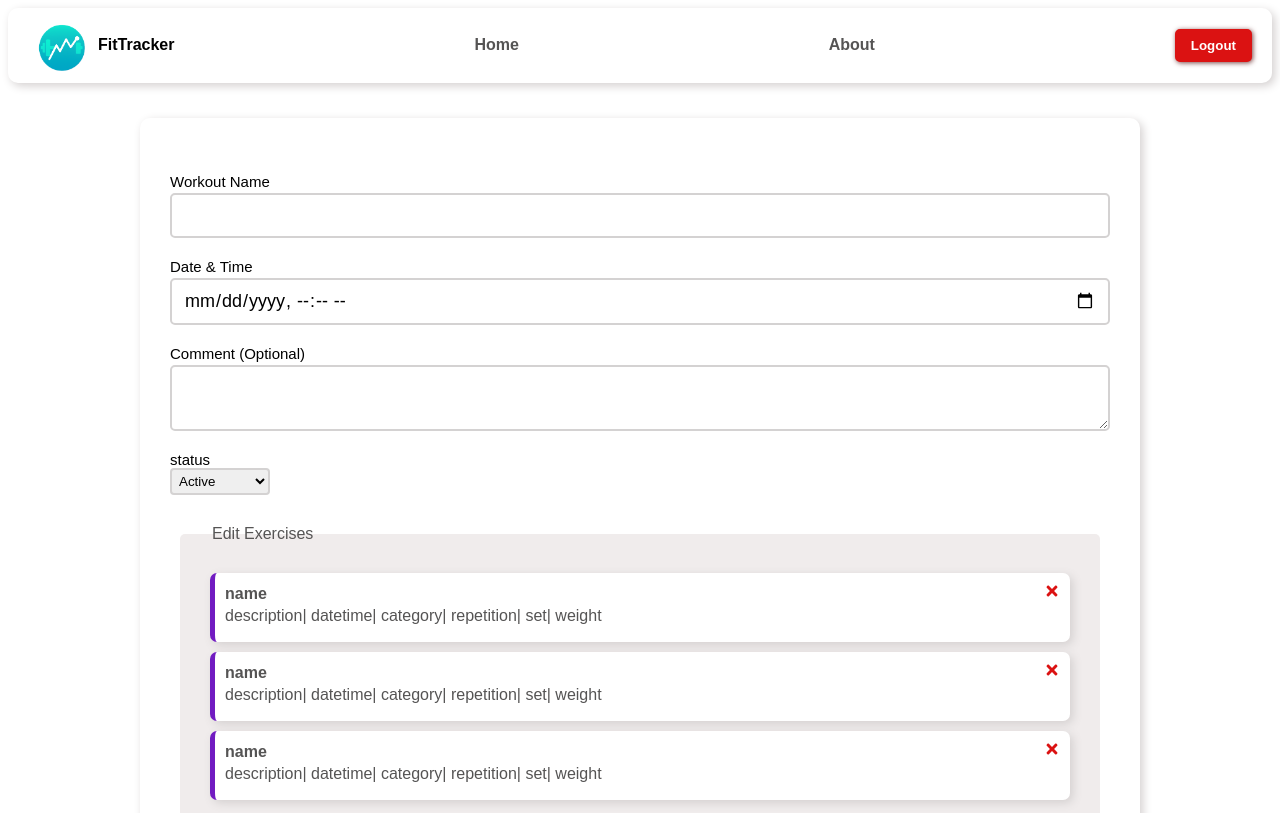
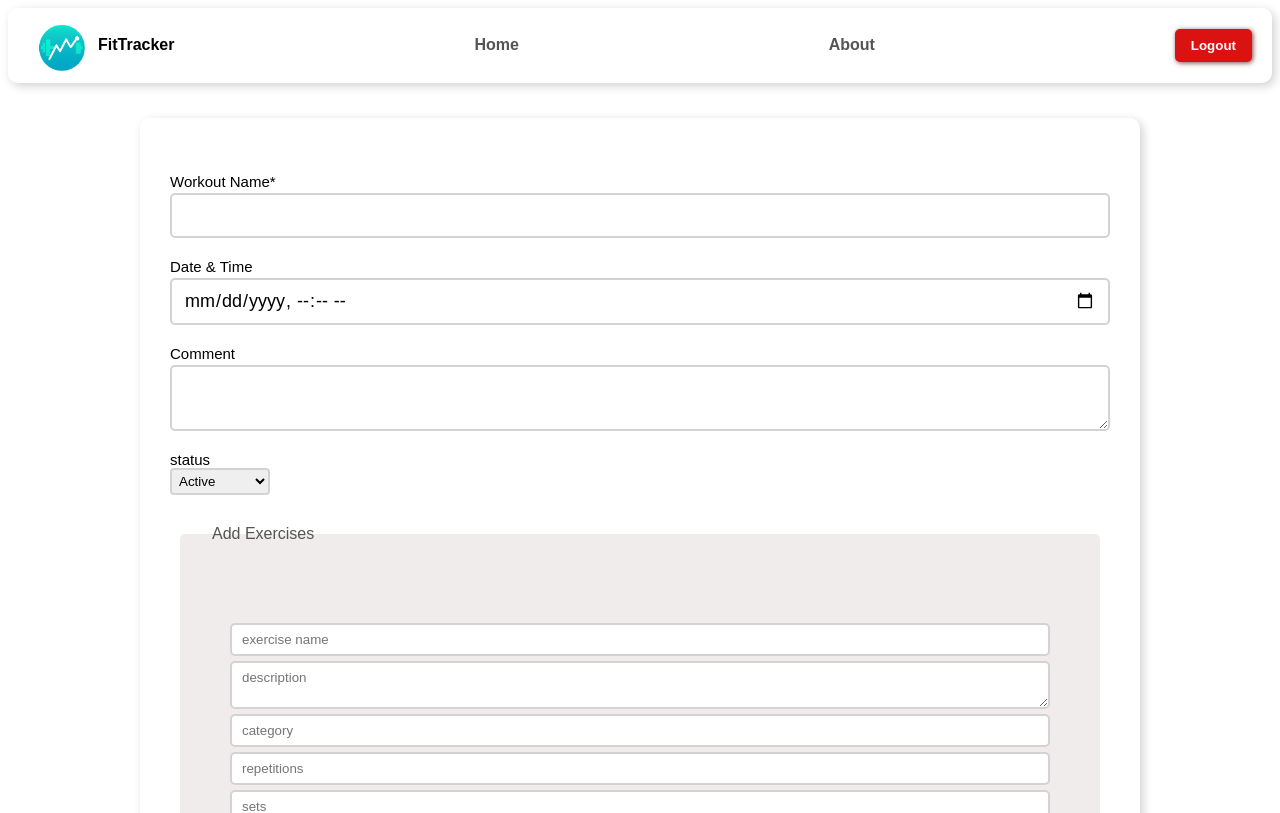
Before and after one commit to fateme-abdellahi/workout_tracker, a React (Vite) app in the folder frontend/workout-tracker/: page /workouts/1/edit in a window 1280 px wide. Shown: the top 813 px of the page. Built offline with nearby package versions, Linux system fonts and the light colour scheme.

Commit message:
add functionality to edit workout page

```diff
--- a/frontend/workout-tracker/src/pages/About.jsx
+++ b/frontend/workout-tracker/src/pages/About.jsx
@@ -24,6 +24,7 @@ export default function About() {
                 <li>Django & Django REST Framework</li>
                 <li>JWT authentication</li>
                 <li>Axios for API calls</li>
+                <li>Formik for handling forms</li>
             </ul>
 
             <h2>Developer</h2>
--- a/frontend/workout-tracker/src/pages/EditWorkout.jsx
+++ b/frontend/workout-tracker/src/pages/EditWorkout.jsx
@@ -1,68 +1,150 @@
 import styles from '../assets/css/AddWorkout.module.css'
 import { FaTimes } from 'react-icons/fa'
-const EditWorkoutPage = ({ workoutId, workoutName, workoutDatetime, workoutComment, workoutStatus, exercises }) => {
-    return <>
-        <form>
-            <label htmlFor="workout-name">Workout Name</label>
-            <input type="text" id="workout-name" required />
+import { Field, ErrorMessage, Form, Formik, useFormikContext } from 'formik';
+import * as yup from 'yup';
+import { useState } from 'react';
+import { requestToApi } from '../assets/js/axios';
+import { useNavigate, useParams } from 'react-router-dom';
+import { toast } from 'react-toastify';
+import { useSelector } from 'react-redux';
+
+const EditWorkoutPage = () => {
+
+    const { id } = useParams()
+
+    const workouts = useSelector(state => state.userWorkouts)
+
+    const workout = workouts.find(workout => workout.id == id)
+
+    const [exercises, setExercises] = useState(workout?.exercises || [])
+
+    const [error, setError] = useState('')
+
+    const navigate = useNavigate()
+
+    const submitHandler = async (values) => {
+
+        if (!exercises.length) {
+            setError("Please add at least one exercise")
+            return
+        }
+        const exercisesTemp = []
+        exercises.forEach(exercise => {
+            const e = { ...exercise }
+            delete e.id
+            exercisesTemp.push(e)
+        })
+        let date = null
+        if (values.datetime) {
+            date = new Date(values.datetime).toISOString()
+        }
+        const data = {
+            name: values.workoutName,
+            comment: values.comments,
+            date: date,
+            status: values.status,
+            exercises: exercisesTemp
+        }
+
+        const res = await requestToApi(`/edit/${id}/`, 'put', data)
+
+        if (res.status === 200) {
+            toast.success('workout edited successfully.')
+            navigate("/")
+        } else if (res.status === 400) {
+            if (res.data.name) {
+                if (res.data.name === "This field is required.") {
+                    setError("Name is required")
+                } else {
+                    setError(res.data.name[0])
+
+                }
+            } else {
+                setError("please enter data correctly.")
+            }
+        }
+        else {
+            toast.error("something went wrong.")
+        }
+    }
+
+    const valiadationSchema = yup.object({
+        workoutName: yup.string().required("this field is required"),
+    })
+
+    const addExerciseHandler = (values) => {
+        setExercises([...exercises, {
+            id: Date.now(),
+            exercise_name: values.exerciseName,
+            category: values.exerciseCategory,
+            description: values.exerciseDescription,
+            repetitions: values.exerciseRepetitions,
+            sets: values.exerciseSets,
+            weights: values.exerciseWeights
+        }])
+    }
+
+    const deleteExerciseHandler = (id) => {
+        setExercises(prevExercises => prevExercises.filter(exercise => exercise.id !== id))
+    }
+
+    return <Formik initialValues={{
+        status: workout?.status || '',
+        datetime: workout?.date || '',
+        comments: workout?.comment || '',
+        workoutName: workout?.name || '',
+        exerciseSets: "",
+        exerciseName: "",
+        exerciseCategory: "",
+        exerciseWeights: "",
+        exerciseRepetitions: "",
+        exerciseDescription: "",
+    }} validationSchema={valiadationSchema} onSubmit={submitHandler}>
+        {({ values, isSubmitting }) => <Form>
+            <label htmlFor="workout-name">Workout Name*</label>
+            <Field type="text" id="workout-name" name="workoutName" />
+            <ErrorMessage component='div' name='workoutName' className='formFieldErrorMessage' />
+
             <label htmlFor="datetime">Date & Time</label>
-            <input type="datetime-local" id="datetime" required />
+            <Field type="datetime-local" id="datetime" name="datetime" />
 
-            <label htmlFor="comments">Comment (Optional)</label>
-            <textarea id="comments"></textarea>
+            <label htmlFor="comments">Comment</label>
+            <Field component="textarea" id="comments" name="comments"></Field>
+
             <label htmlFor="status">status</label>
-            <select id="status">
-                <option>Active</option>
-                <option>Pending</option>
-            </select>
+            <Field as="select" id="status" name="status" value={values.status}>
+                <option value='active'>Active</option>
+                <option value='pending'>Pending</option>
+            </Field>
 
             <fieldset className={styles.exercises}>
-                <legend>Edit Exercises</legend>
-                <div className={styles.addedExercises}>
-                    <FaTimes className={styles.deleteExerciseButton} />
-                    <div className={styles.addedExercisesName}>name</div>
-                    <div className={styles.addedExercisesDescription}>description</div>
-                    <div className={styles.addedExercisesDatetime}><span>| </span>datetime</div>
-                    <div className={styles.addedExercisesCategory}><span>| </span>category</div>
-                    <div className={styles.addedExercisesRepitition}><span>| </span>repetition</div>
-                    <div className={styles.addedExercisesSet}><span>| </span>set</div>
-                    <div className={styles.addedExercisesWeight}><span>| </span>weight</div>
+                <legend>Add Exercises</legend>
+                {exercises?.map(exercise => <div key={exercise.id} className={styles.addedExercises}>
+                    <FaTimes className={styles.deleteExerciseButton} onClick={() => deleteExerciseHandler(exercise.id)} />
+                    <div className={styles.addedExercisesName}>{exercise.exercise_name}</div>
+                    <div className={styles.addedExercisesDescription}>{exercise.description}</div>
+                    <div className={styles.addedExercisesDatetime}><span>| </span>{exercise.datetime}</div>
+                    <div className={styles.addedExercisesCategory}><span>| </span>{exercise.category}</div>
+                    <div className={styles.addedExercisesRepitition}><span>| </span>{exercise.repetitions}</div>
+                    <div className={styles.addedExercisesSet}><span>| </span>{exercise.sets}</div>
+                    <div className={styles.addedExercisesWeight}><span>| </span>{exercise.weights}</div>
+                </div>)}
+                <div className={styles.exercisesForm}>
+                    <Field id="exercise-name" name="exerciseName" type='text' placeholder='exercise name' />
+
+                    <Field component='textarea' id='exercise-description' name='exerciseDescription' placeholder='description'></Field>
+                    <Field type="text" id="exercise-category" name="exerciseCategory" placeholder='category' />
+                    <Field type="number" id="exercise-repetitions" name="exerciseRepetitions" placeholder='repetitions' />
+                    <Field type="number" id="exercise-sets" name="exerciseSets" placeholder='sets' />
+                    <Field id='exercise-weights' name='exerciseWeights' placeholder='weights' />
+                    <button onClick={() => addExerciseHandler(values)} type='button'>add exercise</button>
                 </div>
 
-                <div className={styles.addedExercises}>
-                    <FaTimes className={styles.deleteExerciseButton} />
-                    <div className={styles.addedExercisesName}>name</div>
-                    <div className={styles.addedExercisesDescription}>description</div>
-                    <div className={styles.addedExercisesDatetime}><span>| </span>datetime</div>
-                    <div className={styles.addedExercisesCategory}><span>| </span>category</div>
-                    <div className={styles.addedExercisesRepitition}><span>| </span>repetition</div>
-                    <div className={styles.addedExercisesSet}><span>| </span>set</div>
-                    <div className={styles.addedExercisesWeight}><span>| </span>weight</div>
-                </div>
-
-                <div className={styles.addedExercises}>
-                    <FaTimes className={styles.deleteExerciseButton} />
-                    <div className={styles.addedExercisesName}>name</div>
-                    <div className={styles.addedExercisesDescription}>description</div>
-                    <div className={styles.addedExercisesDatetime}><span>| </span>datetime</div>
-                    <div className={styles.addedExercisesCategory}><span>| </span>category</div>
-                    <div className={styles.addedExercisesRepitition}><span>| </span>repetition</div>
-                    <div className={styles.addedExercisesSet}><span>| </span>set</div>
-                    <div className={styles.addedExercisesWeight}><span>| </span>weight</div>
-                </div>
-                <div className={styles.exercisesForm}>
-                    <input id="exercise-name" type='text' placeholder='exercise name' />
-                    <textarea id='exercise-description' placeholder='description'></textarea>
-                    <input type="text" id="exercise-category" placeholder='category' />
-                    <input type="number" id="exercise-repetitions" placeholder='repetitions' />
-                    <input type="number" id="exercise-sets" placeholder='sets' />
-                    <input id='exercise-weights' placeholder='weights' />
-
-                    <button type='button'>add exercise</button>
-                </div>
+                {error ? <div className='formFieldErrorMessage'>{error}</div> : ''}
             </fieldset>
-            <button type="submit">Edit Workout</button>
-        </form>
-    </>
+            <button type="submit">Add Workout</button>
+        </Form>
+        }
+    </Formik>
 }
 export default EditWorkoutPage
--- a/frontend/workout-tracker/src/pages/Login.jsx
+++ b/frontend/workout-tracker/src/pages/Login.jsx
@@ -10,10 +10,8 @@ const LoginPage = () => {
     const navigate = useNavigate()
 
     const handleSubmit = async (values) => {
-        console.log(values)
         try {
             const res = await anonymus_user_api.post('/auth/api/token/', values)
-            console.log(res)
             if (res.status === 200) {
                 const data = res.data
                 localStorage.setItem("access_token", data.access)
@@ -21,7 +19,6 @@ const LoginPage = () => {
                 navigate("/")
             }
         } catch (err) {
-            console.log(err)
             if (err.status === 400) {
                 setError("please enter data correctly.")
             } else if (err.status === 401) {
--- a/frontend/workout-tracker/src/redux/Slices.js
+++ b/frontend/workout-tracker/src/redux/Slices.js
@@ -32,8 +32,7 @@ export const userWorkoutsSlice = createSlice({
         },
         deleteWorkout: (state, action) => {
             return state.filter(workout => workout.id != action.payload.id)
-        }
-        // update:
+        },
     }
 })
 
```
Also changed, not shown: frontend/workout-tracker/src/assets/js/axios.js (+3 -18 lines), frontend/workout-tracker/src/pages/AddWorkout.jsx (+1 -20 lines).
